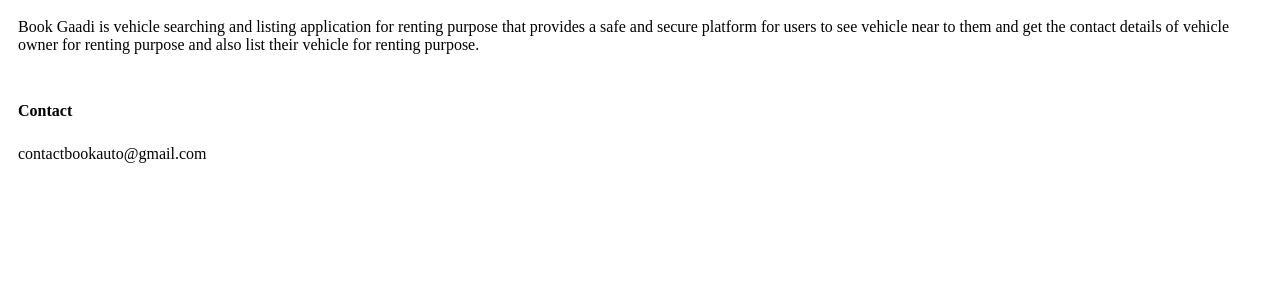
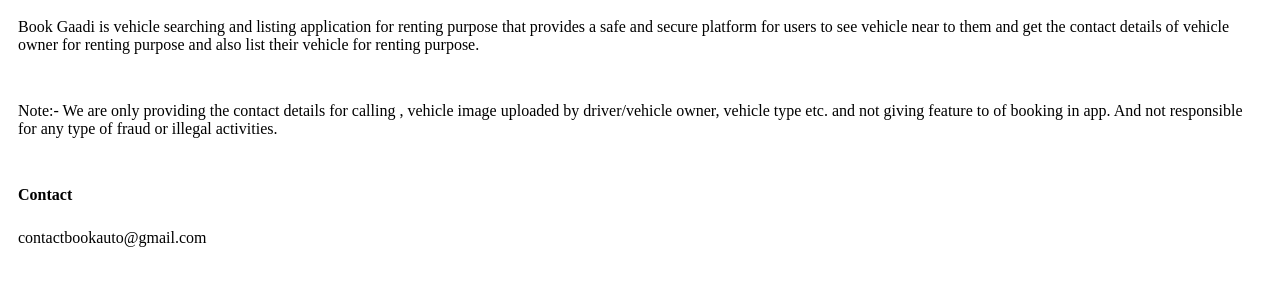
Before and after one commit to nagraj0308/book_gaadi_aboutus, a plain HTML site: page index.html in a window 1280 px wide. Drawn offline with Linux system fonts and the light colour scheme.

Commit message:
Update index.html

```diff
--- a/index.html
+++ b/index.html
@@ -31,6 +31,9 @@
 <body>
     <p>Book Gaadi is vehicle searching and listing application for renting purpose that provides a safe and secure platform for users to see vehicle near to them and get the contact details of vehicle owner for renting purpose and also list their vehicle for renting purpose.</p>
     <br>
+    <p>Note:- We are only providing the contact details for calling , vehicle image uploaded by driver/vehicle owner, vehicle type etc. and not giving feature to  of booking in app. And not responsible for any type of fraud or illegal activities.
+</p>
+    <br>
     <p><strong>Contact</strong></p>
 	<p>contactbookauto@gmail.com</p>
 <!-- 	<img src="sonu.jpg" class="img"></img>
```
